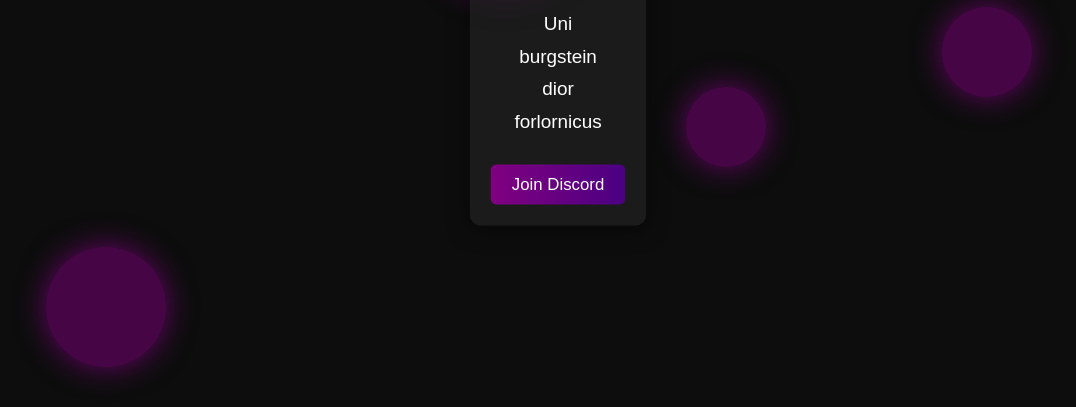
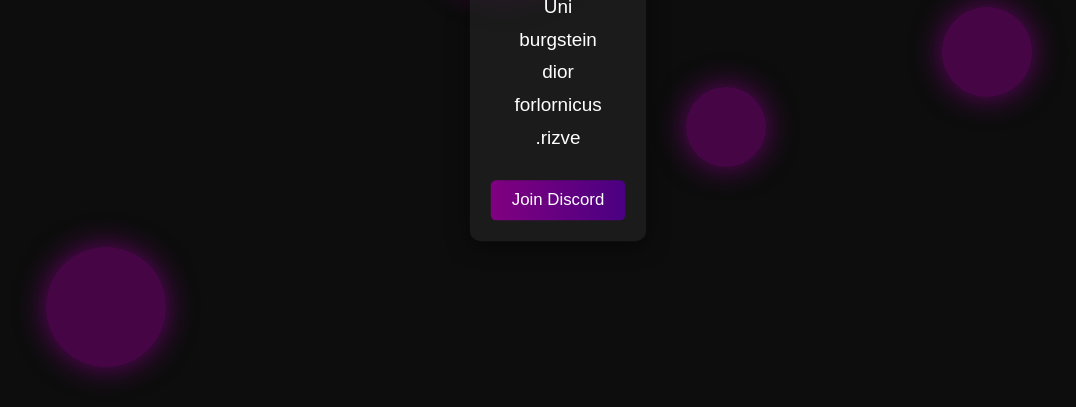
Before and after one commit to GetNebulaExploits/Nebula, a plain HTML site: page index.html in a window 1280 px wide. Both pictures are taken after a click on the button "Credits". Shown: the part 393-800 px from the top of the page, without its empty margins (82-1158 px from the left). Drawn offline with Linux system fonts and the light colour scheme.

Commit message:
Update index.html

```diff
--- a/index.html
+++ b/index.html
@@ -171,6 +171,7 @@
                 <li>burgstein</li>
                 <li>dior</li>
                 <li>forlornicus</li>
+                <li>.rizve</li>
             </ul>
         </div>
         <button class="button" onclick="joinDiscord()">Join Discord</button>
```
